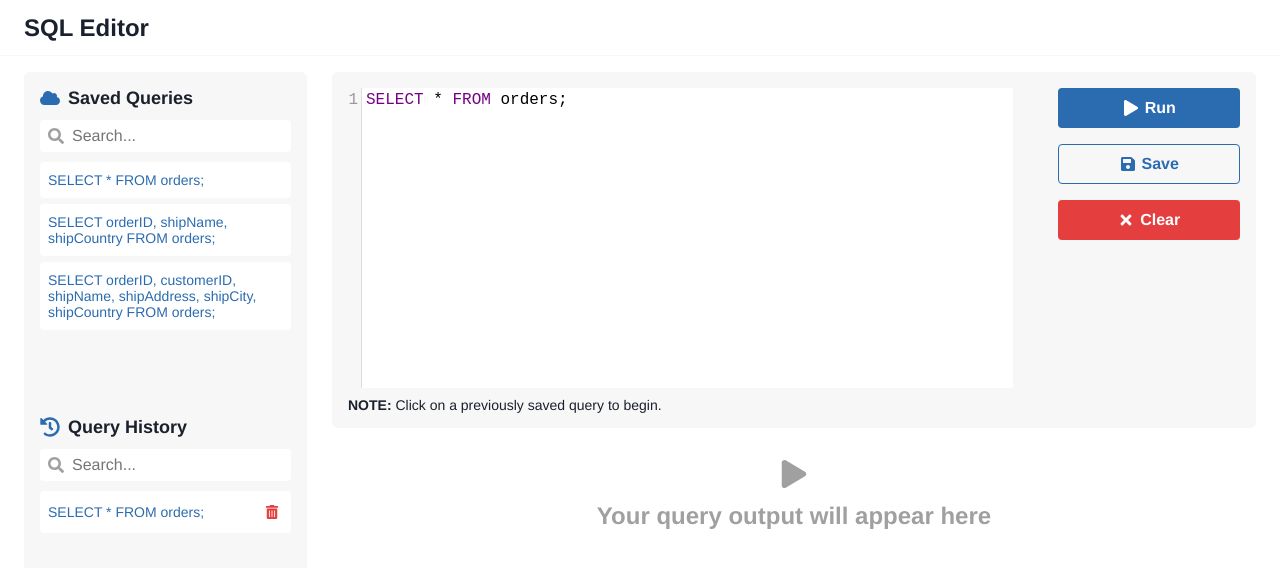
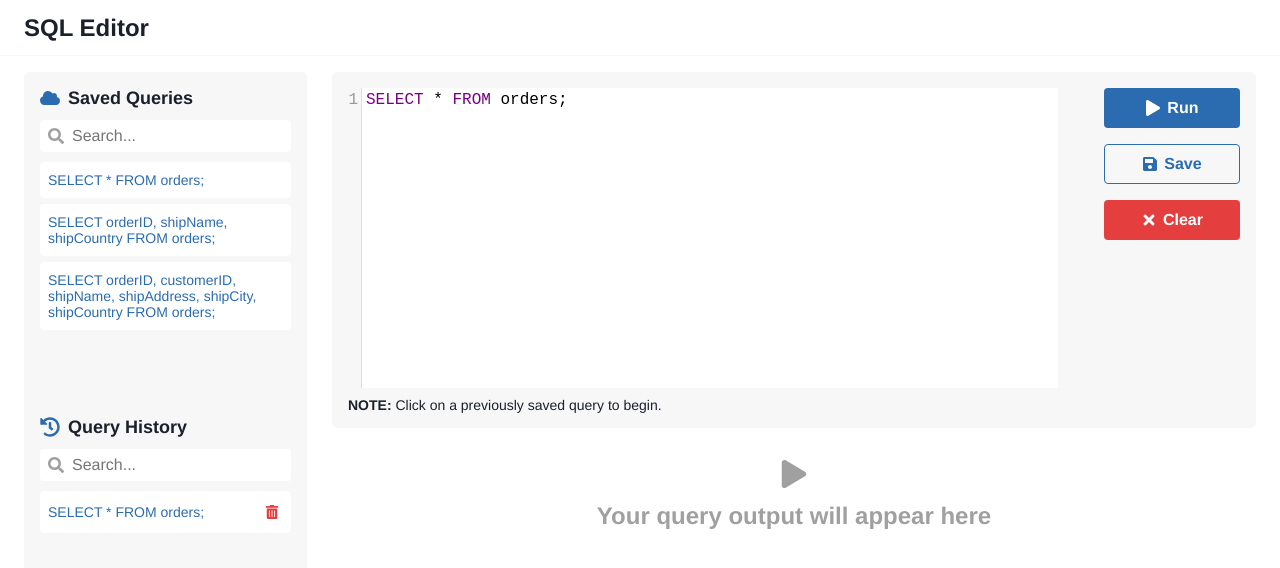
Before and after one commit to justsolomon/sql-editor, a React (Create React App) app: page / in a window 1280 px wide. Shown: the top 568 px of the page. Built offline with nearby package versions, Linux system fonts and the light colour scheme.

Commit message:
Decrease width of action buttons on large desktop screen

```diff
--- a/src/components/editor/CodeEditor/codeEditor.module.scss
+++ b/src/components/editor/CodeEditor/codeEditor.module.scss
@@ -8,7 +8,7 @@
   background-color: $light-gray;
 
   &__textarea {
-    width: 75%;
+    width: 80%;
   }
 
   &__note {
@@ -22,11 +22,21 @@
   }
 
   &__action-buttons {
-    width: 20%;
+    width: 15%;
 
     button {
       width: 100%;
       margin-bottom: 16px;
+    }
+  }
+
+  @media #{$media-desktop} {
+    &__textarea {
+      width: 75%;
+    }
+
+    &__action-buttons {
+      width: 20%;
     }
   }
 
```
